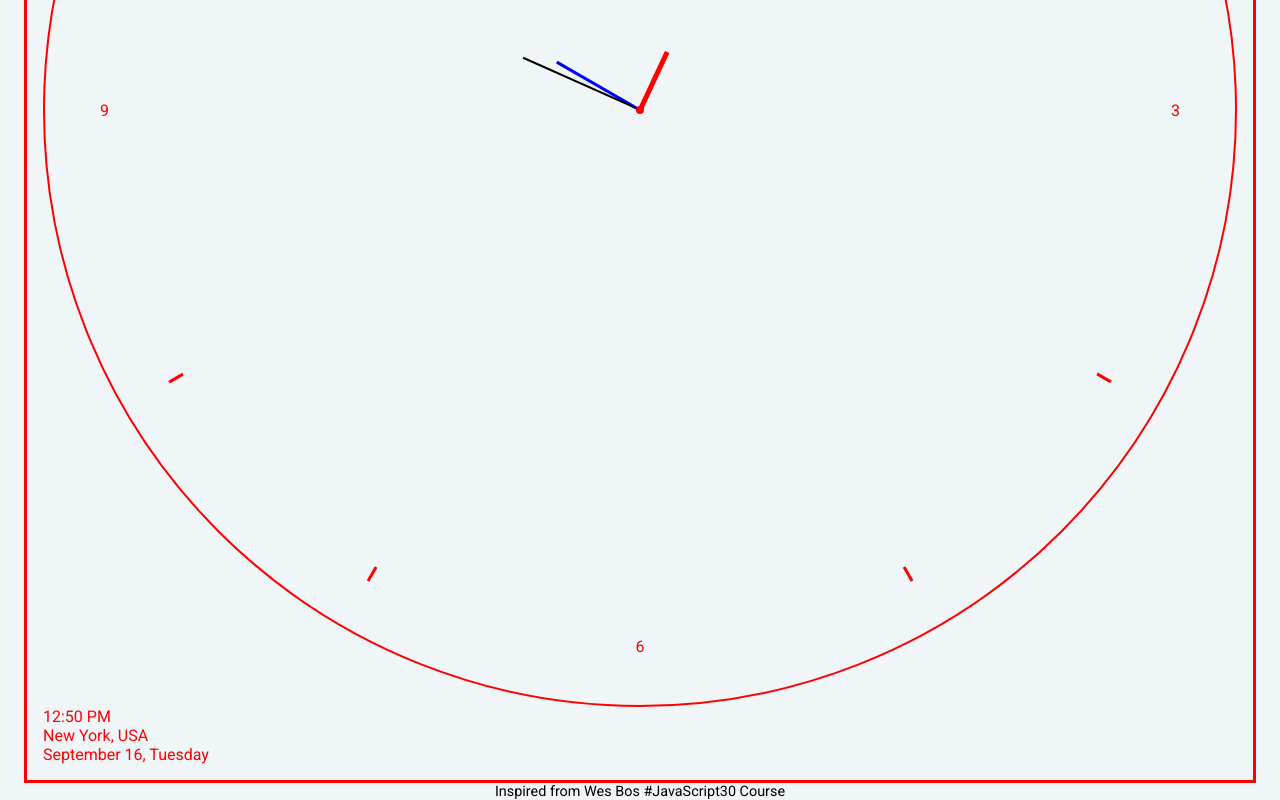
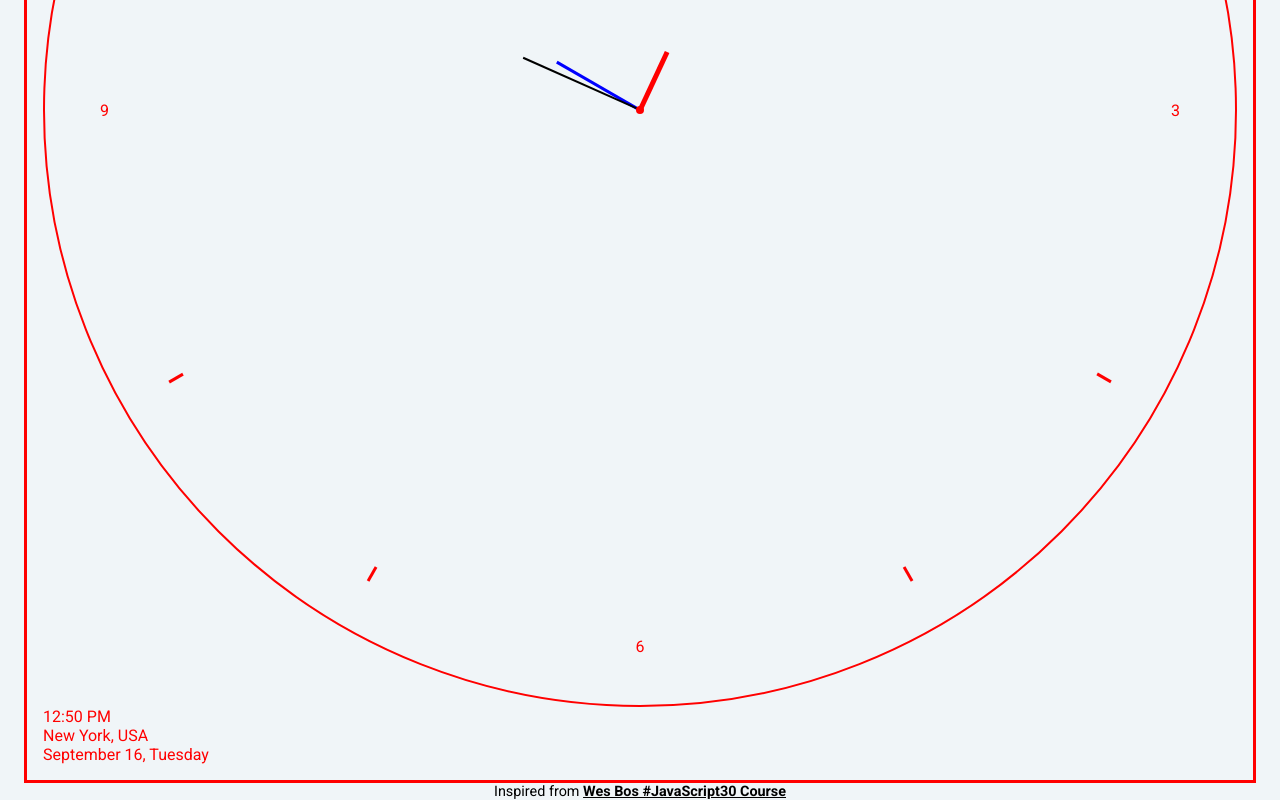
Before and after one commit to CodingWithJiro/wesbos-js-30-clock, a plain HTML site: page index.html in a window 1280 px wide. In both pictures the pointer is over the link "Wes Bos #JavaScript30 Course". Shown: the part 675-1475 px from the top of the page. Drawn offline with Linux system fonts and the light colour scheme; no server answers.

Commit message:
feat(css): add footer link base style, hover, and focus-visible styles

```diff
--- a/css/style.css
+++ b/css/style.css
@@ -352,6 +352,15 @@ body {
   font-size: 0.9rem;
 }
 
+.footer__link {
+  font-weight: 700;
+}
+
+.footer__link:hover,
+.footer__link:focus-visible {
+  text-decoration: underline;
+}
+
 /** || MEDIA QUERY (DEVICE WIDTH) */
 @media screen and (min-width: 23.4375rem) {
 }
```
